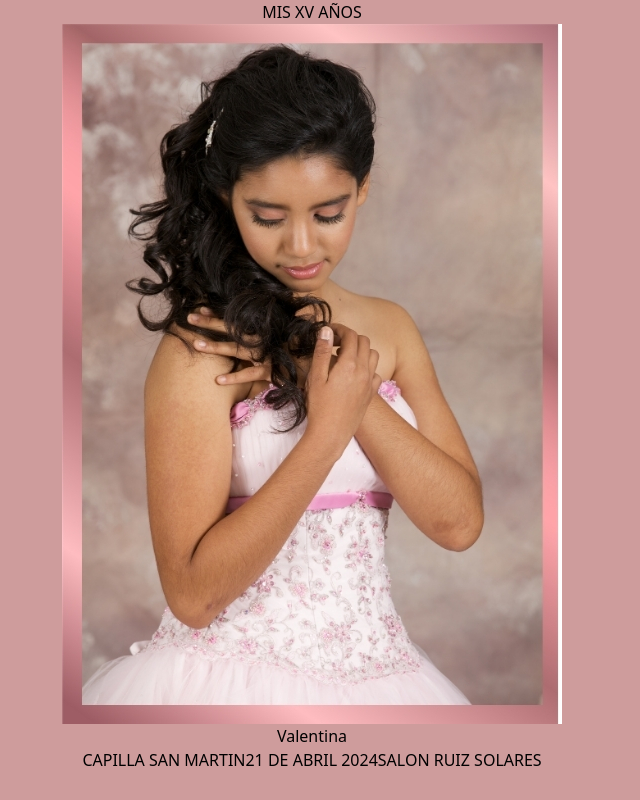
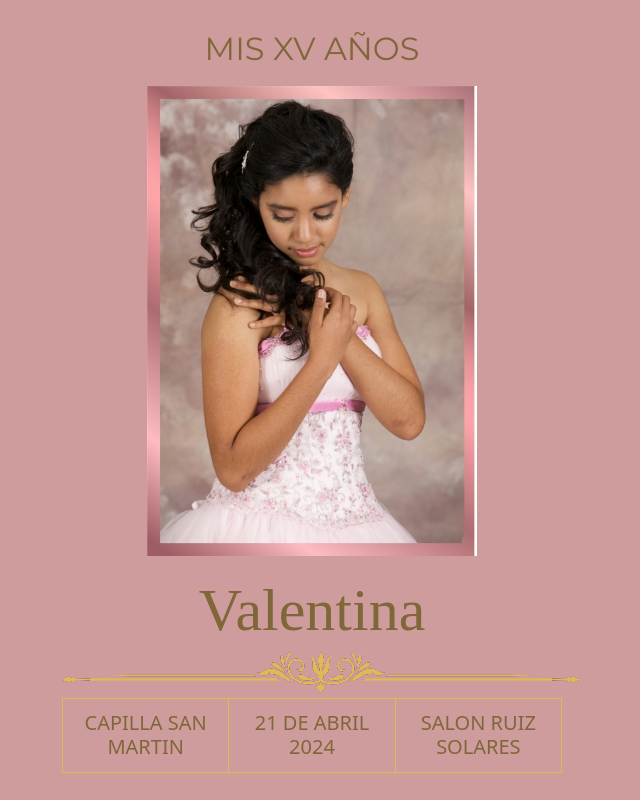
Before and after one commit to AngieProg/invitacion_sweet, a React (Vite) app: page / in a window 1280 px wide. Shown: the top 800 px of the page, without its empty margins (328-968 px from the left). Built offline with nearby package versions, Linux system fonts and the light colour scheme; a web font is replaced by a local one.

Commit message:
Hero Section

```diff
--- a/src/sections/Hero.jsx
+++ b/src/sections/Hero.jsx
@@ -1,18 +1,31 @@
 import { portada } from "../assets/images";
+import { separadorDorado } from "../assets/icons";
 
 const Hero = () => (
   <div className="flex flex-col items-center justify-center">
-    <h1>MIS XV AÑOS</h1>
-    <img src={portada} alt="foto portada" />
+    <h1 className="font-montserrat text-3xl mb-3 text-dark-brown mt-6">
+      MIS XV AÑOS
+    </h1>
+    <img src={portada} alt="foto portada" className="w-[330px] h-[470px] " />
     <div>
-      <h1>Valentina</h1>
+      {/* <img src={banner} /> */}
+      <h1 className="font-mea text-6xl mb-1 text-dark-brown my-5">Valentina</h1>
     </div>
-    <table>
+
+    <img src={separadorDorado} alt="separador" className="" />
+
+    <table className="table-fixed text-xl text-center w-[500px] border-collapse border-spacing-2 border border-soft-brown">
       <tbody>
         <tr>
-          <td>CAPILLA SAN MARTIN</td>
-          <td>21 DE ABRIL 2024</td>
-          <td>SALON RUIZ SOLARES</td>
+          <td className="border border-soft-brown text-dark-brown px-3 py-3">
+            CAPILLA SAN MARTIN
+          </td>
+          <td className="border border-soft-brown text-dark-brown px-3 py-3">
+            21 DE ABRIL 2024
+          </td>
+          <td className="border border-soft-brown text-dark-brown px-3 py-3">
+            SALON RUIZ SOLARES
+          </td>
         </tr>
       </tbody>
     </table>
--- a/tailwind.config.js
+++ b/tailwind.config.js
@@ -9,7 +9,7 @@ export default {
       lg: ["18px", "21.94px"],
       xl: ["20px", "24.38px"],
       "2xl": ["24px", "29.26px"],
-      "3xl": ["28px", "50px"],
+      "3xl": ["32px", "50px"],
       "4xl": ["48px", "58px"],
       "6xl": ["60px", "68px"],
       "8xl": ["96px", "106px"],
```
Also changed, not shown: src/assets/icons/separador_dorado.png.
